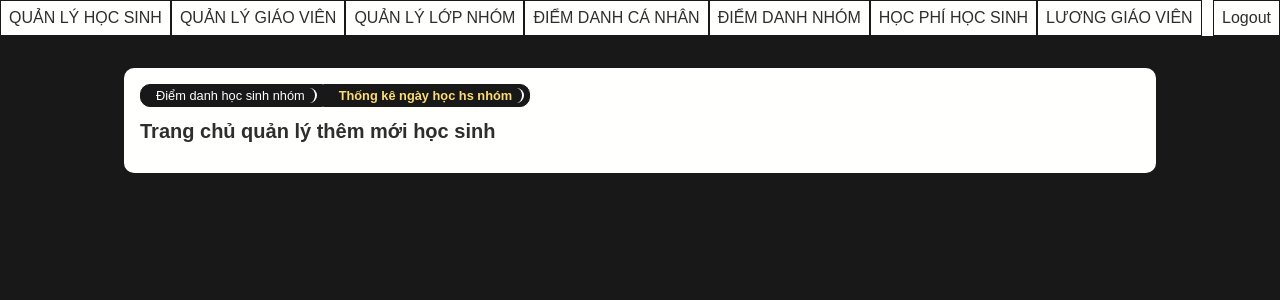
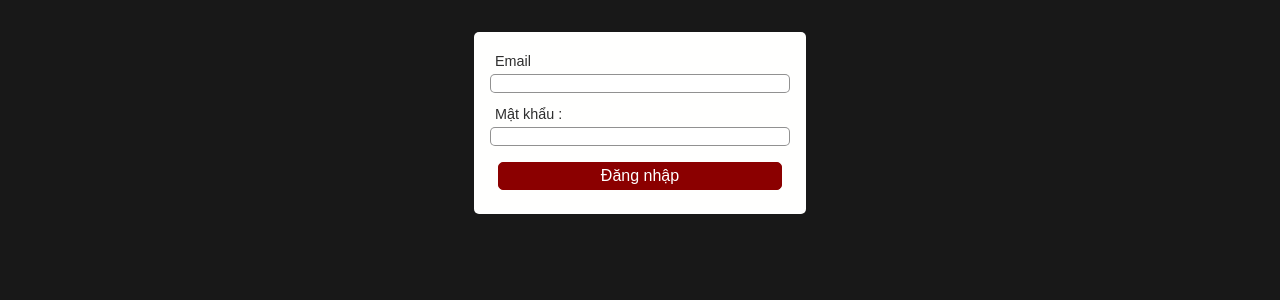
Before and after one commit to trannghia91vn/co-trang, a Next.js app: page /diem-danh-nhom/thong-ke in a window 1280 px wide. Shown: the top 300 px of the page. Built offline with nearby package versions, Linux system fonts and the light colour scheme.

Commit message:
Hoàn thiện login

```diff
--- a/components/layout/layout.js
+++ b/components/layout/layout.js
@@ -1,13 +1,31 @@
-import { Fragment } from "react";
+import { Fragment, useState, useEffect } from "react";
 import classes from "./layout.module.css";
 import Navigation from "./navigation";
+import { useSelector } from "react-redux";
+import Login from "../login/Login";
 
 const Layout = (props) => {
+  const { isLogin, token } = useSelector((state) => state.login);
+  //Tạo một biến đk tổng thể để login dựa vào redux và localStorage
+  const [isLoggedIn, changeIsLoggedIn] = useState(false);
+
+  //Xử lý side effect cho phép login hay không
+  useEffect(() => {
+    const tokenLocal = localStorage.getItem("token");
+    if (isLogin && token !== "") {
+      changeIsLoggedIn(true);
+    } else if (tokenLocal && tokenLocal !== "") {
+      changeIsLoggedIn(true);
+    } else {
+      changeIsLoggedIn(false);
+    }
+  }, [isLogin, token]);
 
   return (
     <Fragment>
-      <Navigation />
-      <main className={classes.main}>{props.children}</main>
+      {!isLoggedIn && <Login />}
+      {isLoggedIn && <Navigation />}
+      {isLoggedIn && <main className={classes.main}>{props.children}</main>}
     </Fragment>
   );
 };
--- a/components/layout/navigation.js
+++ b/components/layout/navigation.js
@@ -2,16 +2,27 @@ import classes from "./navigation.module.css";
 import Link from "next/link";
 import { useContext } from "react";
 import LabelsContext from "../../store/context/NavbarLabels/labels-context";
+import { useDispatch } from "react-redux";
+import { loginActions } from "../../store/redux/login/login-slice";
+import { useRouter } from "next/router";
 
 const Navigation = (props) => {
+  const dispatchFn = useDispatch();
+  const router = useRouter();
   //Lấy về mảng labels từ context
   const navLabelsCtx = useContext(LabelsContext);
   const arrLabels = navLabelsCtx.arrNavbarLabels;
 
   //Callback active labels trên context
   const activeLabelHandler = (id) => {
-    navLabelsCtx.activeLabel(id)
-  }
+    navLabelsCtx.activeLabel(id);
+  };
+
+  //Callback logout
+  const logoutHandler = () => {
+    dispatchFn(loginActions.logout());
+    router.reload()
+  };
 
   //Tạo biến render labelss
   const renderLabels = arrLabels.map((name) => {
@@ -21,7 +32,10 @@ const Navigation = (props) => {
     }
     return (
       <Link key={name.id} href={`/${name.slug}`}>
-        <div className={labelClass} onClick={activeLabelHandler.bind(0, name.id)}>
+        <div
+          className={labelClass}
+          onClick={activeLabelHandler.bind(0, name.id)}
+        >
           {name.label}
         </div>
       </Link>
@@ -31,9 +45,15 @@ const Navigation = (props) => {
     <header>
       <nav className={classes.navbar}>
         <div className={classes.list}>{renderLabels}</div>
-        <Link href="/#">
-          <div className={classes.logout}>Logout</div>
-        </Link>
+        {/* <Link href="/#"> */}
+        <button
+          type="button"
+          onClick={logoutHandler}
+          className={classes.logout}
+        >
+          Logout
+        </button>
+        {/* </Link> */}
       </nav>
     </header>
   );
--- /dev/null
+++ b/components/login/Login.js
@@ -0,0 +1,38 @@
+import classes from "./Login.module.css";
+import { useRef } from "react";
+import { useDispatch } from "react-redux";
+import { fetchLogin } from "../../store/redux/login/login-slice";
+
+const Login = (props) => {
+  const dispatchFn = useDispatch();
+  const emailRef = useRef();
+  const passwordRef = useRef();
+  const loginHandler = (e) => {
+    e.preventDefault();
+    //Tổng hợp data submit
+    const dataSubmit = {
+      email: emailRef.current.value,
+      password: passwordRef.current.value,
+      token: true,
+    };
+    //Chạy submit lên api custom login
+    dispatchFn(fetchLogin(dataSubmit));
+  };
+  return (
+    <form onSubmit={loginHandler} className={classes.container}>
+      <label htmlFor="email">Email</label>
+      <input ref={emailRef} id="email" type="email" required />
+      <label htmlFor="password">Mật khẩu :</label>
+      <input ref={passwordRef} id="password" type="password" required />
+      <button
+        style={{ margin: ".5rem" }}
+        type="submit"
+        className="btn btn-submit"
+      >
+        Đăng nhập
+      </button>
+    </form>
+  );
+};
+
+export default Login;
--- /dev/null
+++ b/components/login/Login.module.css
@@ -0,0 +1,26 @@
+.container {
+  display: flex;
+  flex-direction: column;
+  flex-wrap: wrap;
+  max-width: 300px;
+  margin: 2rem auto;
+  border-radius: 5px;
+  background-color: var(--mauNen--);
+  padding: 1rem;
+  font-size: 1rem;
+}
+.container label {
+  font-size: 0.9rem;
+  margin: 5px;
+}
+.container input {
+  outline: none;
+  border: 1px solid var(--mauVanBanMo--);
+  border-radius: 5px;
+  padding: 1px 4px;
+  margin-bottom: 0.5rem;
+}
+.container input:focus {
+  border: 1px solid var(--mauHighlight--);
+  background-color: var(--mauHighlightMo--);
+}
--- a/pages/_app.js
+++ b/pages/_app.js
@@ -3,7 +3,6 @@ import Layout from "../components/layout/layout";
 import LabelsProvider from "../store/context/NavbarLabels/labels-provider";
 import { Provider } from "react-redux";
 import Store from "../store/redux/store";
-
 
 function MyApp({ Component, pageProps }) {
   return (
--- /dev/null
+++ b/pages/api/login-cong-ty-beo-nheo.js
@@ -0,0 +1,31 @@
+const handler = async (req, res) => {
+  if (req.method === "POST") {
+    //Des các prop ra kiểm tra trước
+    const { email, password, token } = req.body;
+    if (
+      !email ||
+      !password ||
+      !token ||
+      !email.includes("@") ||
+      email.length === 0 ||
+      password.length === 0
+    ) {
+      res
+        .status(422)
+        .json({ thongbao: "Thông tin đăng nhập thiếu hoặc không hợp lệ." });
+      return;
+    }
+    //Xác định điều kiện đê trả vè token
+    if (
+      email === "phuongtrang.tranhuynh@gmail.com" &&
+      password.toString() === "213120trasua"
+    ) {
+      res.status(200).json({ token: "Nghi@Tr@ngSushi2022" });
+    } else {
+      res.status(500).json({ thongbao: "Đăng nhập thất bại." });
+      return;
+    }
+  }
+};
+
+export default handler;
--- /dev/null
+++ b/store/redux/login/login-slice.js
@@ -0,0 +1,46 @@
+import { createSlice } from "@reduxjs/toolkit";
+
+const initLogin = {
+  isLogin: null,
+  token: "",
+};
+
+const loginSlice = createSlice({
+  name: "Login Slice",
+  initialState: initLogin,
+  reducers: {
+    login(state, action) {
+      if (action.payload !== "" && action.payload !== undefined) {
+        state.isLogin = true;
+        state.token = action.payload;
+        localStorage.setItem('token',action.payload)
+      }
+    },
+    logout(state, action) {
+      state.isLogin = null;
+      state.token = "";
+      localStorage.removeItem('token')
+    },
+  },
+});
+
+export const loginActions = loginSlice.actions;
+
+//Tạo một thunk tiến hành login
+export const fetchLogin = (dataLogin) => {
+  return async (dispatchFn) => {
+    try {
+      const response = await fetch("/api/login-cong-ty-beo-nheo", {
+        method: "POST",
+        body: JSON.stringify(dataLogin),
+        headers: { "Content-Type": "application/json" },
+      });
+      const dataGot = await response.json();
+      dispatchFn(loginActions.login(dataGot.token));
+    } catch (error) {
+      console.log(error);
+    }
+  };
+};
+
+export default loginSlice.reducer;
--- a/store/redux/store.js
+++ b/store/redux/store.js
@@ -8,6 +8,7 @@ import ddnSlice from "./diem-danh-nhom/ddn-slice";
 import lichSlice from "./lich/lich-slice";
 import hphsSlice from "./hoc-phi-hoc-sinh/hphs-slice";
 import lgvSlice from "./luong-giao-vien/lgv-slice";
+import loginSlice from "./login/login-slice";
 
 const Store = configureStore({
   reducer: {
@@ -20,6 +21,7 @@ const Store = configureStore({
     loading: loadingSlice,
     lich: lichSlice,
     hphs: hphsSlice,
+    login : loginSlice,
   },
 });
 
```
Lines whose indentation alone changed are shown as unchanged.
